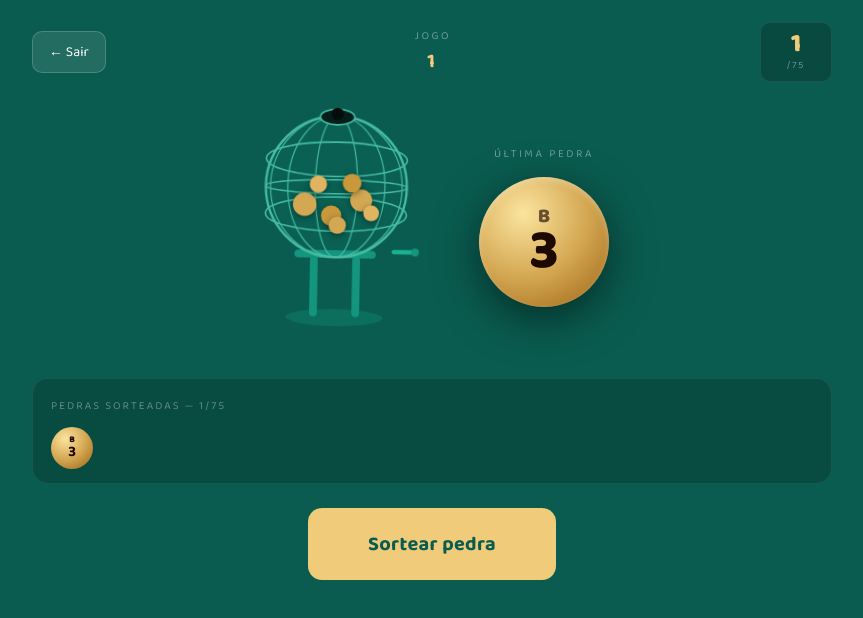
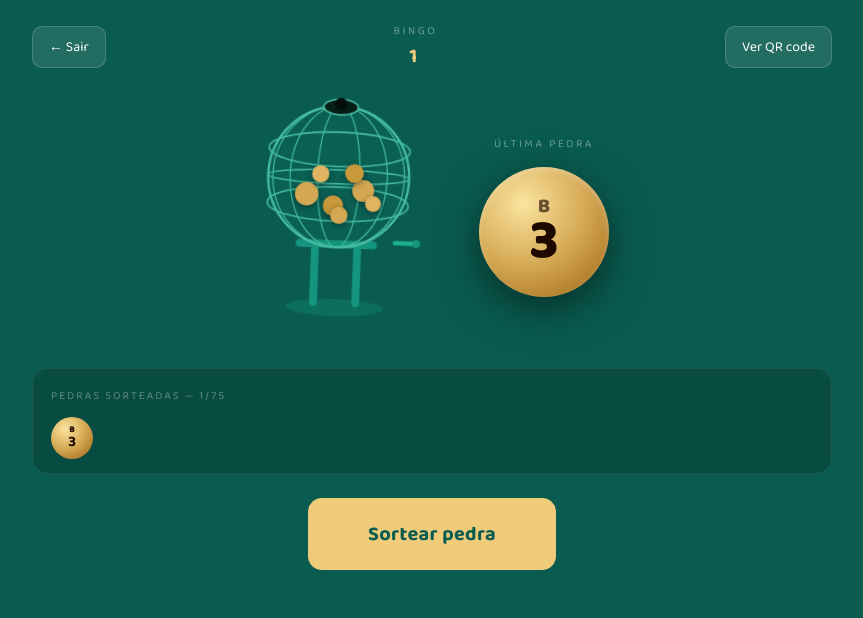
Before and after one commit to janklever/Bingo, a React (Vite) app: page /sorteador/1 in a window 1280 px wide. Both pictures are taken after a click on the button "Sortear pedra". Shown: the top 618 px of the page, without its empty margins (208-1071 px from the left). Built offline with nearby package versions, Linux system fonts and the light colour scheme; the HTML template or start-up script is replaced by a standard one.

Commit message:
feat: implement ball draw animation and add QR code sharing modal for bingo games

```diff
--- a/index.html
+++ b/index.html
@@ -3,19 +3,19 @@
   <head>
     <meta charset="UTF-8" />
     <meta name="viewport" content="width=device-width, initial-scale=1.0" />
-    <title>Bingo Virtual - Jogue online com amigos</title>
+    <title>Bingo • Jogue online com amigos</title>
     <meta name="description" content="Um bingo virtual gratuito, open source e 100% responsivo. Gere cartelas de bingo únicas, sorteie pedras ao vivo e jogue online com sincronização em tempo real." />
     <meta name="keywords" content="bingo, bingo online, bingo virtual, sorteador de bingo, cartela de bingo, jogo de bingo gratis" />
     <meta name="author" content="Open Source Community" />
 
     <!-- Open Graph / Facebook -->
     <meta property="og:type" content="website" />
-    <meta property="og:title" content="Bingo Virtual - Jogue online com amigos" />
+    <meta property="og:title" content="Bingo • Jogue online com amigos" />
     <meta property="og:description" content="Um bingo virtual gratuito, open source e 100% responsivo. Gere cartelas de bingo únicas, sorteie pedras ao vivo e jogue online com sincronização em tempo real." />
 
     <!-- Twitter -->
     <meta property="twitter:card" content="summary_large_image" />
-    <meta property="twitter:title" content="Bingo Virtual - Jogue online com amigos" />
+    <meta property="twitter:title" content="Bingo • Jogue online com amigos" />
     <meta property="twitter:description" content="Um bingo virtual gratuito, open source e 100% responsivo. Gere cartelas de bingo únicas, sorteie pedras ao vivo e jogue online com sincronização em tempo real." />
 
     <link rel="preconnect" href="https://fonts.googleapis.com" />
--- a/src/components/BingoGlobe.jsx
+++ b/src/components/BingoGlobe.jsx
@@ -1,6 +1,6 @@
 import React from 'react';
 
-export default function BingoGlobe({ width, height, isSpinning }) {
+const BingoGlobe = React.forwardRef(({ width, height, isSpinning }, ref) => {
   const balls = [
     [80, 128, 15, '#D4A853'],
     [114, 142, 13, '#C8983A'],
@@ -12,7 +12,7 @@ export default function BingoGlobe({ width, height, isSpinning }) {
   ];
 
   return (
-    <div className={`globe-wrapper ${isSpinning ? 'spinning' : ''}`}>
+    <div ref={ref} className={`globe-wrapper ${isSpinning ? 'spinning' : ''}`}>
       <svg viewBox="0 0 240 300" width={width} height={height}>
         <ellipse cx={120} cy={272} rx={62} ry={11} fill="#0C6E5C" />
         <rect x={88} y={194} width={10} height={77} rx={5} fill="#14957E" />
@@ -28,11 +28,24 @@ export default function BingoGlobe({ width, height, isSpinning }) {
         <ellipse cx={120} cy={105} rx={62} ry={90} fill="none" stroke="#46BCA3" strokeWidth={1.5} />
         <ellipse cx={120} cy={105} rx={84} ry={90} fill="none" stroke="#46BCA3" strokeWidth={1.5} />
         {balls.map(([cx, cy, r, fill], i) => (
-          <circle key={i} cx={cx} cy={cy} r={r} fill={fill} style={{ filter: 'drop-shadow(0 2px 4px rgba(0,0,0,.42))' }} />
+          <circle
+            key={i}
+            cx={cx}
+            cy={cy}
+            r={r}
+            fill={fill}
+            className={`globe-ball globe-ball-${i + 1}`}
+            style={{
+              filter: 'drop-shadow(0 2px 4px rgba(0,0,0,.42))',
+              transformOrigin: `${cx}px ${cy}px`
+            }}
+          />
         ))}
         <ellipse cx={120} cy={16} rx={22} ry={10} fill="#071E18" stroke="#46BCA3" strokeWidth={2} />
         <circle cx={120} cy={12} r={8} fill="#030E0C" />
       </svg>
     </div>
   );
-}
+});
+
+export default BingoGlobe;
--- a/src/pages/Caller.jsx
+++ b/src/pages/Caller.jsx
@@ -1,4 +1,4 @@
-import React, { useState, useEffect, useRef } from 'react';
+import React, { useState, useEffect, useLayoutEffect, useRef } from 'react';
 import { useParams, useNavigate } from 'react-router-dom';
 import BingoGlobe from '../components/BingoGlobe';
 
@@ -18,8 +18,20 @@ export default function Caller() {
   const [drawnNumbers, setDrawnNumbers] = useState([]);
   const [lastDrawn, setLastDrawn] = useState(null);
   const [isGlobeSpinning, setIsGlobeSpinning] = useState(false);
+  const [flyOffset, setFlyOffset] = useState({ x: 0, y: 0 });
+  const [isModalOpen, setIsModalOpen] = useState(false);
+  const [copied, setCopied] = useState(false);
 
   const audioContextRef = useRef(null);
+  const globeRef = useRef(null);
+
+  const joinUrl = `${window.location.origin}/cartela/${gameId}`;
+
+  const handleCopyLink = () => {
+    navigator.clipboard.writeText(joinUrl);
+    setCopied(true);
+    setTimeout(() => setCopied(false), 2000);
+  };
 
   // Load drawn numbers from local storage on mount
   useEffect(() => {
@@ -36,6 +48,40 @@ export default function Caller() {
       console.error(e);
     }
   }, [gameId]);
+
+  const slotRef = useRef(null);
+
+  // Calculate coordinates from the center of the globe to the center of the last ball slot
+  useEffect(() => {
+    const updateFlyOffset = () => {
+      if (globeRef.current && slotRef.current) {
+        const globeRect = globeRef.current.getBoundingClientRect();
+        const slotRect = slotRef.current.getBoundingClientRect();
+
+        const globeCenterX = globeRect.left + globeRect.width / 2;
+        const globeCenterY = globeRect.top + globeRect.height * 0.42; // Center of the actual cage
+        const slotCenterX = slotRect.left + slotRect.width / 2;
+        const slotCenterY = slotRect.top + slotRect.height / 2;
+
+        setFlyOffset({
+          x: globeCenterX - slotCenterX,
+          y: globeCenterY - slotCenterY,
+        });
+      }
+    };
+
+    // Run initially
+    updateFlyOffset();
+
+    // Run after a short delay to ensure layout has settled
+    const timer = setTimeout(updateFlyOffset, 100);
+
+    window.addEventListener('resize', updateFlyOffset);
+    return () => {
+      clearTimeout(timer);
+      window.removeEventListener('resize', updateFlyOffset);
+    };
+  }, [drawnNumbers.length > 0]); // Also update when drawing status changes
 
   // Audio Context getter
   const getAudioContext = () => {
@@ -69,19 +115,18 @@ export default function Caller() {
   const handleDrawNumber = () => {
     if (isGlobeSpinning || drawnNumbers.length >= 75) return;
 
+    setIsGlobeSpinning(true);
+
     const pool = Array.from({ length: 75 }, (_, i) => i + 1).filter(
       (n) => !drawnNumbers.includes(n)
     );
     const num = pool[Math.floor(Math.random() * pool.length)];
+
+    setTimeout(() => {
       const all = [...drawnNumbers, num];
-
       setDrawnNumbers(all);
       setLastDrawn(num);
-    setIsGlobeSpinning(true);
-
-    setTimeout(() => {
       setIsGlobeSpinning(false);
-    }, 1800);
 
       try {
         localStorage.setItem('bdraw_' + gameId, JSON.stringify(all));
@@ -91,6 +136,7 @@ export default function Caller() {
 
       // Audio play
       playDrawSound();
+    }, 1500);
   };
 
   useEffect(() => {
@@ -117,7 +163,7 @@ export default function Caller() {
     drawnNumbers.length >= 75
       ? 'Todas as pedras sorteadas!'
       : isGlobeSpinning
-        ? 'Sorteando…'
+        ? 'Misturando…'
         : 'Sortear pedra';
 
   return (
@@ -127,21 +173,28 @@ export default function Caller() {
           ← Sair
         </button>
         <div className="game-info">
-          <div className="game-label">Jogo</div>
+          <div className="game-label">Bingo</div>
           <div className="game-id">{gameId}</div>
         </div>
-        <div className="counter-badge">
-          <div className="counter-value">{drawnNumbers.length}</div>
-          <div className="counter-total">/75</div>
-        </div>
+        <button id="btn-ver-qrcode" className="btn-show-qr" onClick={() => setIsModalOpen(true)}>
+          Ver QR code
+        </button>
       </div>
 
       <div className="caller-main-section">
-        <BingoGlobe width={188} height={240} isSpinning={isGlobeSpinning} />
+        <BingoGlobe ref={globeRef} width={188} height={240} isSpinning={isGlobeSpinning} />
         <div className="last-ball-section">
           <div className="last-ball-label">Última Pedra</div>
+          <div ref={slotRef} style={{ width: 130, height: 130, margin: '0 auto', position: 'relative' }}>
             {lastDrawn ? (
-            <div className="last-ball">
+              <div
+                key={lastDrawn}
+                className="last-ball"
+                style={{
+                  '--fly-x': `${flyOffset.x}px`,
+                  '--fly-y': `${flyOffset.y}px`
+                }}
+              >
                 <span className="ball-letter">{getLetterOf(lastDrawn)}</span>
                 <span className={`ball-number ${lastDrawn < 10 ? 'single-digit' : ''}`}>
                   {lastDrawn}
@@ -152,6 +205,7 @@ export default function Caller() {
                 <span>{`Pressione\nSortear`}</span>
               </div>
             )}
+          </div>
         </div>
       </div>
 
@@ -187,6 +241,42 @@ export default function Caller() {
       >
         {drawLabel}
       </button>
+
+      {isModalOpen && (
+        <div className="qr-modal-overlay" onClick={() => setIsModalOpen(false)}>
+          <div className="qr-modal-content" onClick={(e) => e.stopPropagation()}>
+            <button className="btn-close-modal" onClick={() => setIsModalOpen(false)}>
+              &times;
+            </button>
+            <h2>Entrar no Jogo</h2>
+            <p>Escaneie o QR Code abaixo com a câmera do seu celular para receber sua cartela.</p>
+
+            <div className="qr-code-wrapper">
+              <img
+                src={`https://api.qrserver.com/v1/create-qr-code/?size=200x200&data=${encodeURIComponent(joinUrl)}&color=0A5C50&bgcolor=FFF8E7&margin=10`}
+                width={200}
+                height={200}
+                className="qr-image"
+                alt="QR Code da cartela"
+              />
+            </div>
+
+            <div className="game-id-badge">
+              CÓDIGO: {gameId}
+            </div>
+
+            <div className="link-copy-section">
+              <div className="join-link-input">{joinUrl}</div>
+              <button
+                className={`btn-copy-link ${copied ? 'copied' : ''}`}
+                onClick={handleCopyLink}
+              >
+                {copied ? 'Copiado!' : 'Copiar link'}
+              </button>
+            </div>
+          </div>
+        </div>
+      )}
     </div>
   );
 }
--- a/src/styles/_caller.scss
+++ b/src/styles/_caller.scss
@@ -1,4 +1,5 @@
 // _caller.scss
+@use 'sass:color';
 @use 'variables' as *;
 
 .caller-container {
@@ -17,7 +18,7 @@
     justify-content: space-between;
     margin-bottom: 20px;
 
-    .btn-back-qr {
+    .btn-back-qr, .btn-show-qr {
       background: rgba(255, 255, 255, 0.1);
       border: 1px solid rgba(255, 255, 255, 0.18);
       border-radius: 10px;
@@ -49,29 +50,137 @@
         letter-spacing: 4px;
       }
     }
+  }
 
-    .counter-badge {
-      background: rgba(0, 0, 0, 0.2);
-      border-radius: 10px;
-      padding: 8px 16px;
+  // Modal QR Code
+  .qr-modal-overlay {
+    position: fixed;
+    top: 0;
+    left: 0;
+    width: 100%;
+    height: 100%;
+    background: rgba(0, 0, 0, 0.7);
+    backdrop-filter: blur(8px);
+    display: flex;
+    align-items: center;
+    justify-content: center;
+    z-index: 1000;
+    animation: fadeIn 0.25s ease-out;
+
+    .qr-modal-content {
+      background: $light-bg;
+      color: $dark-green;
+      border-radius: 20px;
+      padding: 30px;
+      width: 90%;
+      max-width: 400px;
       text-align: center;
-      min-width: 72px;
-      border: 1px solid rgba(255, 255, 255, 0.08);
+      position: relative;
+      box-shadow: 0 20px 50px rgba(0, 0, 0, 0.5);
+      animation: scaleIn 0.3s cubic-bezier(0.34, 1.56, 0.64, 1);
 
-      .counter-value {
-        font-size: 26px;
-        font-weight: 800;
-        color: $accent-color;
+      .btn-close-modal {
+        position: absolute;
+        top: 15px;
+        right: 15px;
+        background: none;
+        border: none;
+        font-size: 24px;
+        color: rgba(7, 30, 24, 0.5);
+        cursor: pointer;
         line-height: 1;
+        transition: color 0.2s;
+
+        &:hover {
+          color: $dark-green;
+        }
       }
 
-      .counter-total {
-        font-size: 10px;
-        color: rgba(255, 255, 255, 0.4);
+      h2 {
+        margin-top: 0;
+        margin-bottom: 8px;
+        font-size: 24px;
+        font-weight: 800;
+        color: #0A5C50;
+      }
+
+      p {
+        font-size: 14px;
+        color: rgba(7, 30, 24, 0.7);
+        margin-top: 0;
+        margin-bottom: 20px;
+      }
+
+      .qr-code-wrapper {
+        display: block;
+        margin: 0 auto 20px;
+        width: fit-content;
+
+        .qr-image {
+          display: block;
+          border-radius: 8px;
+        }
+      }
+
+      .game-id-badge {
+        display: block;
+        width: fit-content;
+        margin: 0 auto 20px;
+        background: rgba(10, 92, 80, 0.1);
+        color: $primary-bg;
+        padding: 4px 12px;
+        border-radius: 6px;
+        font-weight: 700;
+        font-size: 14px;
         letter-spacing: 1.5px;
-        text-transform: uppercase;
+      }
+
+      .link-copy-section {
+        display: flex;
+        flex-direction: column;
+        gap: 8px;
+
+        .join-link-input {
+          background: rgba(0, 0, 0, 0.05);
+          border: 1px solid rgba(0, 0, 0, 0.1);
+          border-radius: 8px;
+          padding: 10px 12px;
+          font-size: 13px;
+          color: $dark-green;
+          word-break: break-all;
+          text-align: center;
+        }
+
+        .btn-copy-link {
+          background: $primary-bg;
+          color: $white;
+          border: none;
+          border-radius: 8px;
+          padding: 10px;
+          font-weight: 700;
+          cursor: pointer;
+          transition: background 0.2s;
+
+          &:hover {
+            background: color.adjust($primary-bg, $lightness: 8%);
+          }
+
+          &.copied {
+            background: #2e7d32;
+          }
+        }
       }
     }
+  }
+
+  @keyframes fadeIn {
+    from { opacity: 0; }
+    to { opacity: 1; }
+  }
+
+  @keyframes scaleIn {
+    from { transform: scale(0.9); opacity: 0; }
+    to { transform: scale(1); opacity: 1; }
   }
 
   .caller-main-section {
@@ -91,6 +200,14 @@
 
       &.spinning {
         animation: globeShake 0.42s ease-in-out 3;
+
+        .globe-ball-1 { animation: ballSpin1 1.5s infinite linear; }
+        .globe-ball-2 { animation: ballSpin2 1.5s infinite linear; }
+        .globe-ball-3 { animation: ballSpin3 1.5s infinite linear; }
+        .globe-ball-4 { animation: ballSpin4 1.5s infinite linear; }
+        .globe-ball-5 { animation: ballSpin5 1.5s infinite linear; }
+        .globe-ball-6 { animation: ballSpin6 1.5s infinite linear; }
+        .globe-ball-7 { animation: ballSpin7 1.5s infinite linear; }
       }
     }
 
@@ -117,8 +234,9 @@
         justify-content: center;
         margin: 0 auto;
         box-shadow: 0 12px 44px rgba(0, 0, 0, 0.5), inset 0 3px 6px rgba(255, 255, 255, 0.28);
-        animation: ballPop 0.55s cubic-bezier(0.34, 1.56, 0.64, 1) both;
+        animation: ballFlyOut 0.8s cubic-bezier(0.175, 0.885, 0.32, 1.275) both;
         gap: 0;
+        transform-origin: center;
 
         .ball-letter {
           font-size: 20px;
@@ -264,3 +382,76 @@
     }
   }
 }
+
+// Ball spinning animations inside the globe
+@keyframes ballSpin1 {
+  0%, 100% { transform: translate(0, 0); }
+  15% { transform: translate(-25px, -50px); }
+  35% { transform: translate(45px, -15px); }
+  55% { transform: translate(-15px, 35px); }
+  75% { transform: translate(35px, -70px); }
+  90% { transform: translate(-35px, -20px); }
+}
+
+@keyframes ballSpin2 {
+  0%, 100% { transform: translate(0, 0); }
+  20% { transform: translate(40px, -45px); }
+  40% { transform: translate(-40px, -25px); }
+  60% { transform: translate(25px, 20px); }
+  80% { transform: translate(-30px, -60px); }
+}
+
+@keyframes ballSpin3 {
+  0%, 100% { transform: translate(0, 0); }
+  15% { transform: translate(-50px, 10px); }
+  35% { transform: translate(20px, -60px); }
+  55% { transform: translate(-20px, -35px); }
+  75% { transform: translate(45px, -25px); }
+}
+
+@keyframes ballSpin4 {
+  0%, 100% { transform: translate(0, 0); }
+  25% { transform: translate(15px, -70px); }
+  50% { transform: translate(-45px, -10px); }
+  75% { transform: translate(30px, 25px); }
+}
+
+@keyframes ballSpin5 {
+  0%, 100% { transform: translate(0, 0); }
+  18% { transform: translate(-35px, 25px); }
+  45% { transform: translate(35px, -55px); }
+  70% { transform: translate(-25px, -35px); }
+  88% { transform: translate(25px, 15px); }
+}
+
+@keyframes ballSpin6 {
+  0%, 100% { transform: translate(0, 0); }
+  22% { transform: translate(30px, -30px); }
+  44% { transform: translate(-35px, -50px); }
+  66% { transform: translate(40px, 25px); }
+  88% { transform: translate(-20px, -15px); }
+}
+
+@keyframes ballSpin7 {
+  0%, 100% { transform: translate(0, 0); }
+  15% { transform: translate(-45px, -30px); }
+  35% { transform: translate(25px, -65px); }
+  60% { transform: translate(-15px, 15px); }
+  80% { transform: translate(35px, -20px); }
+}
+
+// Drawn ball flying out animation from globe to slot
+@keyframes ballFlyOut {
+  0% {
+    transform: translate3d(var(--fly-x, 0px), var(--fly-y, 0px), 0) scale(0.1);
+    opacity: 0;
+    filter: blur(4px);
+  }
+  25% {
+    opacity: 1;
+    filter: none;
+  }
+  100% {
+    transform: translate3d(0, 0, 0) scale(1);
+  }
+}
```
Also changed, not shown: 2 other files (tests, documents, lock files or other folders). Lines whose indentation alone changed are shown as unchanged.
